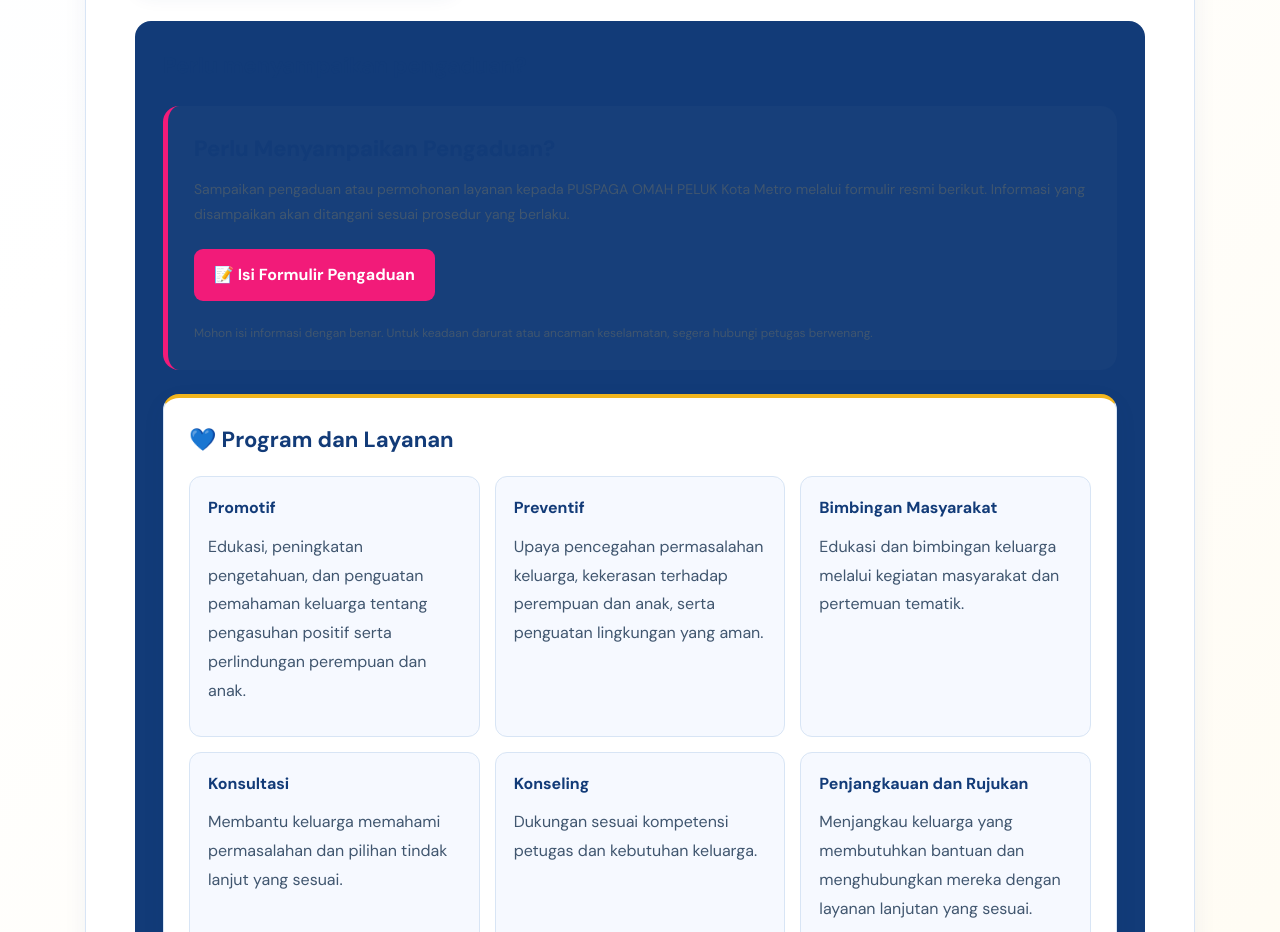
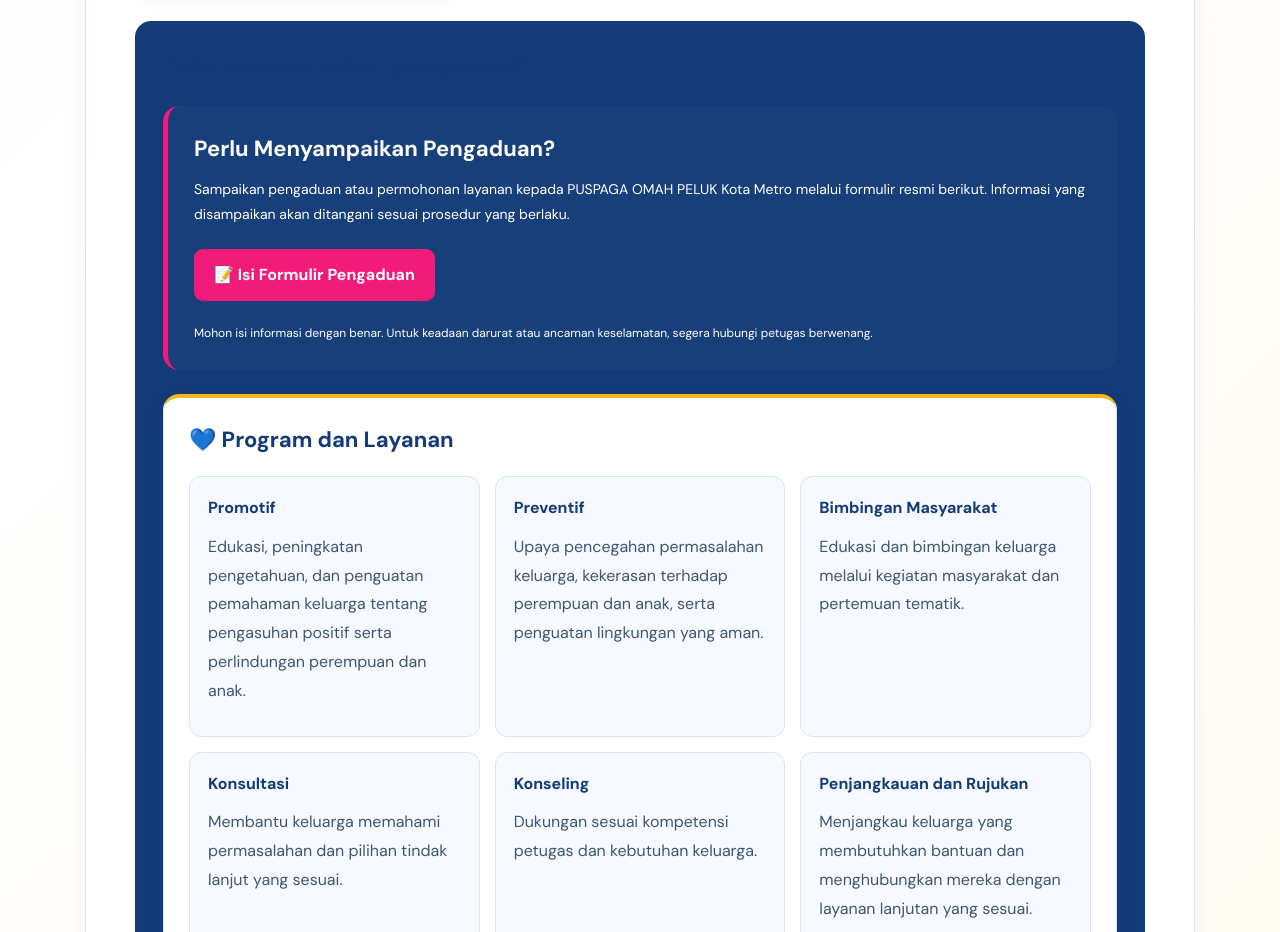
Before and after one commit to dinaspppappkbkotametro-ship-it/sai-bangga-kota-metro, a plain HTML site: page index.html in a window 1280 px wide. Shown: the part 9880-10812 px from the top of the page. Drawn offline with Linux system fonts and the light colour scheme.

Commit message:
Enhance text contrast for pengaduan-resmi styles
Updated styles for the pengaduan-resmi class to improve text contrast and visibility.

```diff
--- a/style.css
+++ b/style.css
@@ -1850,10 +1850,26 @@
   border-left: 5px solid #f21b79;
   color: #ffffff;
 }
-/* KONTRAS TULISAN FORMULIR PENGADUAN */
-.pengaduan-resmi,
-.pengaduan-resmi * {
+/* PERBAIKAN KONTRAS PENGADUAN OMAH PELUK */
+.pengaduan-resmi {
   color: #ffffff !important;
+  opacity: 1 !important;
+  filter: none !important;
+}
+
+.pengaduan-resmi h1,
+.pengaduan-resmi h2,
+.pengaduan-resmi h3,
+.pengaduan-resmi p,
+.pengaduan-resmi span,
+.pengaduan-resmi strong,
+.pengaduan-resmi small,
+.pengaduan-resmi label {
+  color: #ffffff !important;
+  -webkit-text-fill-color: #ffffff !important;
+  opacity: 1 !important;
+  filter: none !important;
+  text-shadow: none !important;
 }
 .pengaduan-resmi h3 {
   margin: 0 0 12px;
```
